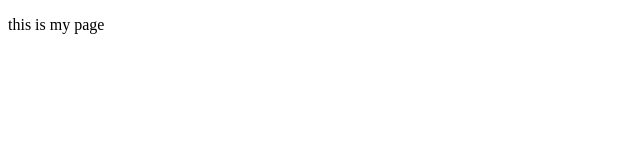
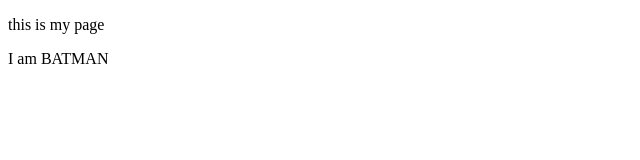
Before and after one commit to sairamareddy999/sazpin, a plain HTML site: page index.html in a window 1280 px wide. Shown: the full height of the page, 0-640 px from the left. Drawn offline with Linux system fonts and the light colour scheme.

Commit message:
this is branch commit

```diff
--- a/index.html
+++ b/index.html
@@ -7,5 +7,6 @@
 </head>
 <body>
     <p>this is my page</p>
+    <p>I am BATMAN</p>
 </body>
 </html>
```
